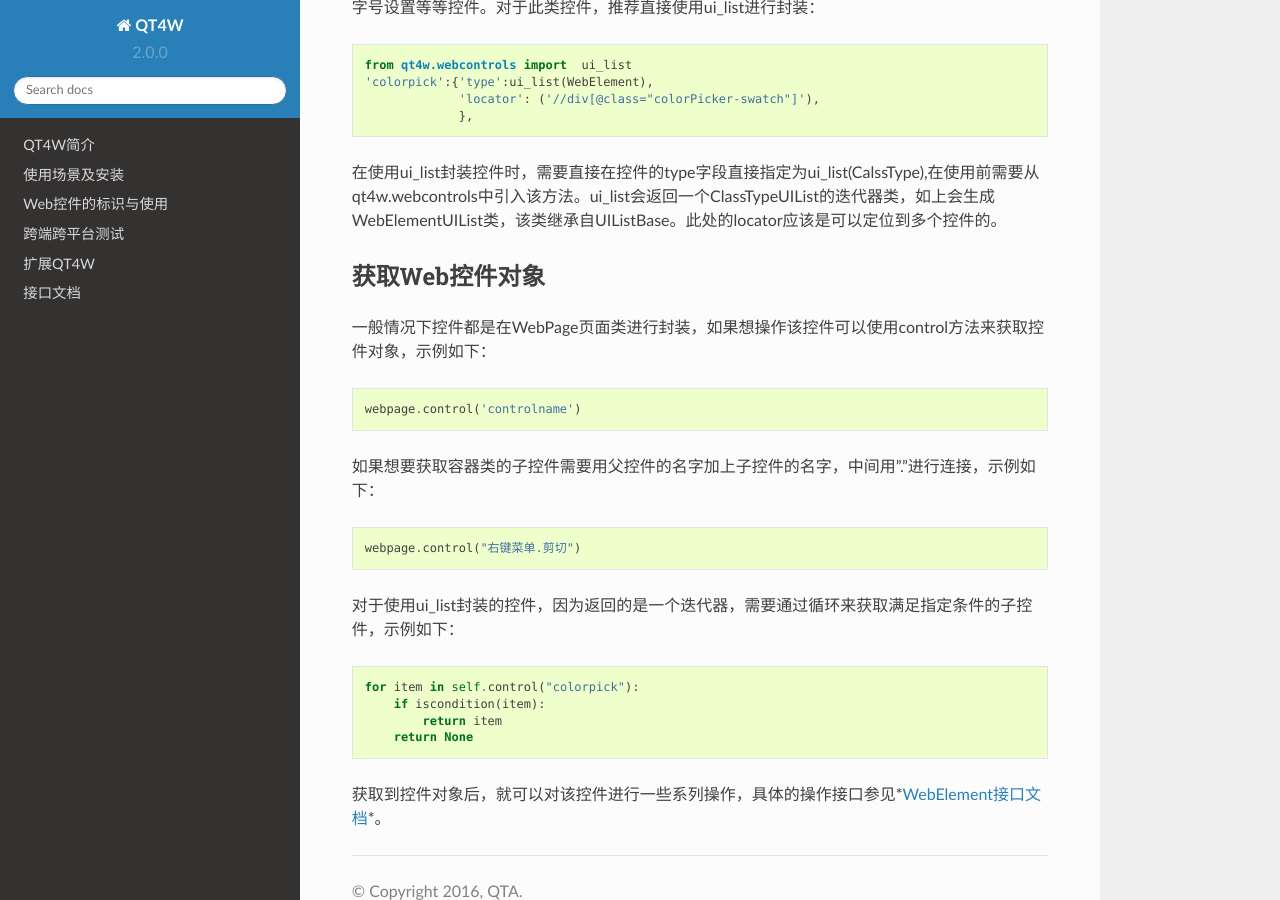
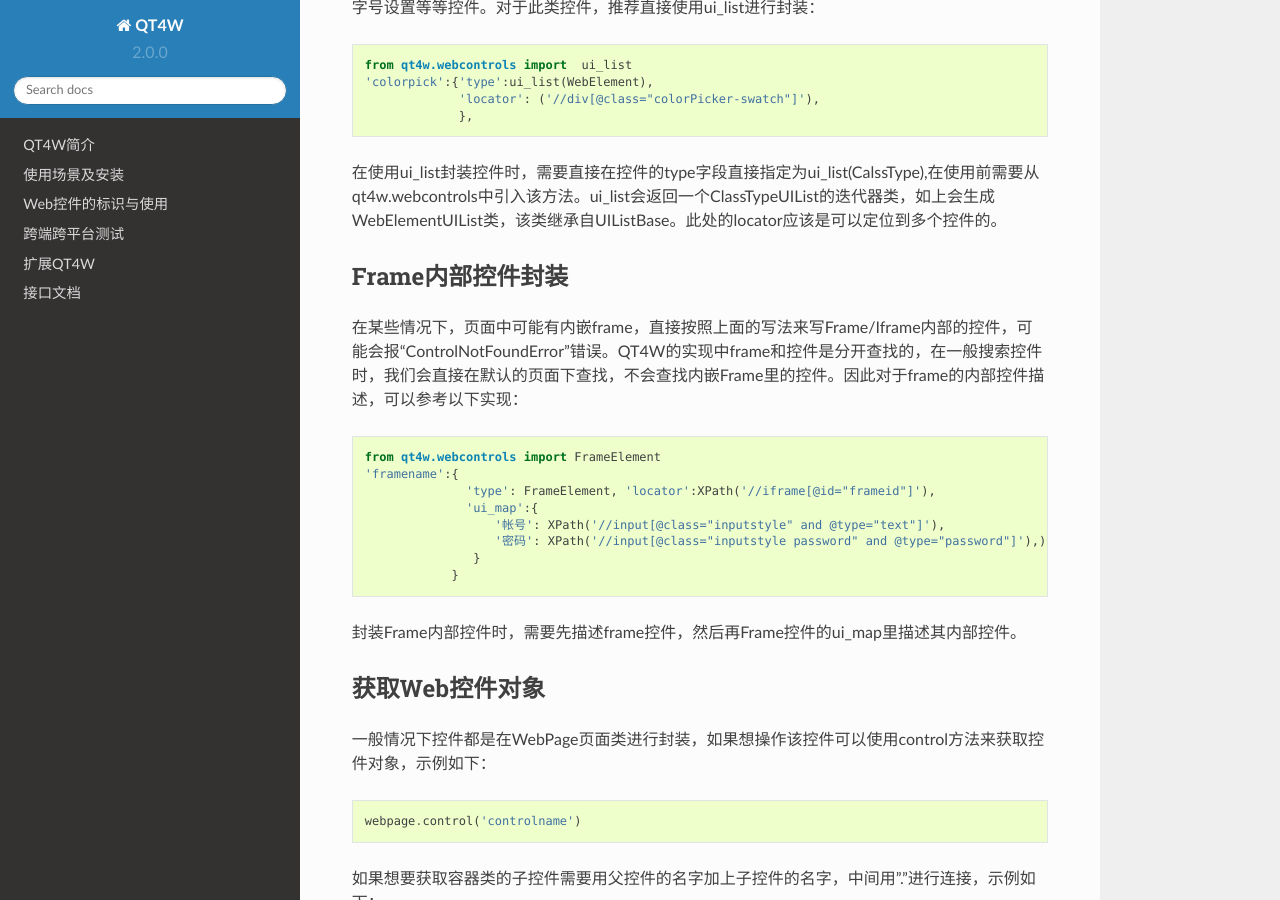
Before and after one commit to Tencent/QT4W, a Sphinx documentation site: the page built from docs/usage/WebElement.md, in a window 1280 px wide and 900 px high, scrolled down 1497 px. Built offline with Sphinx 7.4.7 and the Read the Docs theme 2.0.0, drawn with Linux system fonts in a browser that asks for light colours; pages that are not in the unit, such as notebooks, are missing from menus.

Commit message:
add Frame control usage

````diff
--- a/docs/usage/WebElement.md
+++ b/docs/usage/WebElement.md
@@ -47,6 +47,21 @@
 ```
 　　在使用ui_list封装控件时，需要直接在控件的type字段直接指定为ui_list(CalssType),在使用前需要从qt4w.webcontrols中引入该方法。ui_list会返回一个ClassTypeUIList的迭代器类，如上会生成WebElementUIList类，该类继承自UIListBase。此处的locator应该是可以定位到多个控件的。
 
+### Frame内部控件封装
+在某些情况下，页面中可能有内嵌frame，直接按照上面的写法来写Frame/Iframe内部的控件，可能会报“ControlNotFoundError”错误。QT4W的实现中frame和控件是分开查找的，在一般搜索控件时，我们会直接在默认的页面下查找，不会查找内嵌Frame里的控件。因此对于frame的内部控件描述，可以参考以下实现：
+```python
+from qt4w.webcontrols import FrameElement
+'framename':{
+              'type': FrameElement, 'locator':XPath('//iframe[@id="frameid"]'),
+              'ui_map':{
+                  '帐号': XPath('//input[@class="inputstyle" and @type="text"]'),
+                  '密码': XPath('//input[@class="inputstyle password" and @type="password"]'),)
+               }
+            }
+```
+封装Frame内部控件时，需要先描述frame控件，然后再Frame控件的ui_map里描述其内部控件。
+
+
 ### 获取Web控件对象
 
 　　一般情况下控件都是在WebPage页面类进行封装，如果想操作该控件可以使用control方法来获取控件对象，示例如下：
````
